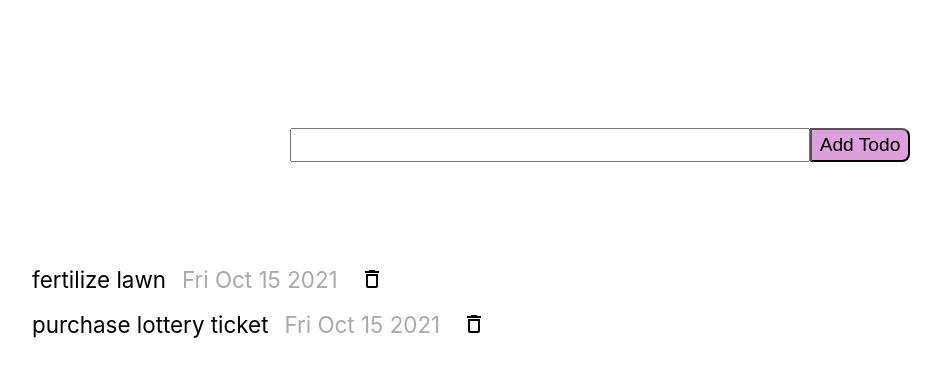
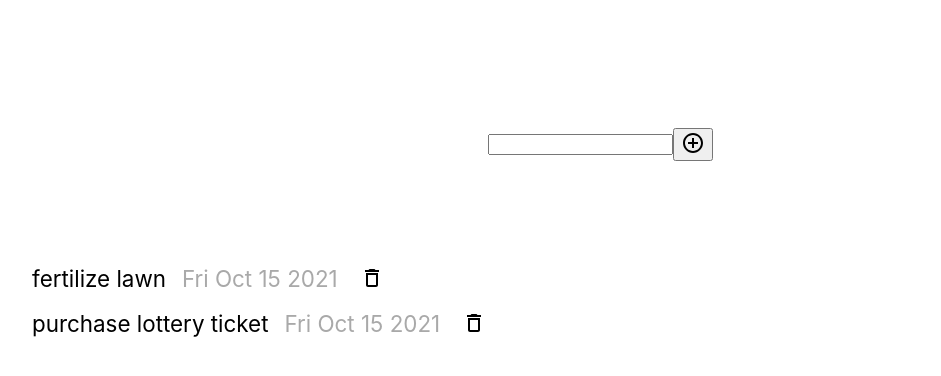
Before and after one commit to algojedi/todo-list-viper, a React (Create React App) app: page / in a window 1280 px wide. Shown: the top 376 px of the page, without its empty margins (40-981 px from the left). Built offline with nearby package versions, Linux system fonts and the light colour scheme.

Commit message:
making molecules, blocks, and pages

```diff
--- a/src/App.tsx
+++ b/src/App.tsx
@@ -1,8 +1,7 @@
 import React from 'react';
 import './App.css';
 import { Header } from './components/header/Header';
-import { InputTodo } from './components/input-todo/InputTodo';
-import { TodoList } from './components/todos-list/TodoList';
+import { TodoPage } from './components/pages/todo-page/TodoPage';
 import { TodosProvider } from './contexts/TodoContext';
 
 function App() {
@@ -10,8 +9,7 @@ function App() {
     <div className="App">
       <Header />
       <TodosProvider>
-        <InputTodo />
-        <TodoList />
+        <TodoPage />
       </TodosProvider>
     </div>
   );
--- a/src/components/atoms/button/Button.tsx
+++ b/src/components/atoms/button/Button.tsx
@@ -6,7 +6,7 @@ import Icon, { IconProps } from '../icon';
 
 export type ButtonSizeType = 'Large' | 'Medium' | 'Small'
 export type ButtonTypeType = 'TextIcon' | 'Text' | 'Icon'
-export type ButtonStyleType = 'Square' | 'Pill' | 'Rounded'
+export type ButtonStyleType = 'Square' | 'RightRounded' | 'Rounded'
 export type ButtonButtonTypeType = 'button' | 'submit' | 'reset';
 
 export const defaultProps = {
@@ -18,10 +18,6 @@ export const defaultProps = {
 		align: 'Center',
 		style: 'Default',
 	} as TextProps,
-	icon: {
-		asset: 'Add',
-		style: 'Grey',
-	} as IconProps,
 };
 
 export type ButtonProps = {
@@ -52,6 +48,7 @@ const Button: React.FC<ButtonProps> = ({
 
 	let contentView;
 
+	console.log({icon})
 	switch (type) {
 		case 'TextIcon':
 			contentView = (
@@ -84,7 +81,7 @@ const Button: React.FC<ButtonProps> = ({
 			);
 			break;
 	}
-
+	console.log({ contentView })
 	return (
 		<button
 			disabled={disabled}
--- a/src/components/atoms/icon/Icon.tsx
+++ b/src/components/atoms/icon/Icon.tsx
@@ -5,11 +5,11 @@ import { ReactComponent as DeleteIcon } from '../../../resources/icons/delete.sv
 import { ReactComponent as PlusIcon } from '../../../resources/icons/plus.svg';
 
 export type IconAssetType = 'Delete' | 'Add'
-export type IconStyleType = 'Grey' | 'Green' | 'Blue' | 'Red'
+export type IconStyleType = 'Default' | 'Green' | 'Blue' | 'Red'
 
 export const defaultProps = {
 	asset: 'Card' as IconAssetType,
-	style: 'Grey' as IconStyleType,
+	style: 'Default' as IconStyleType,
 };
 
 export type IconProps = {
--- a/src/components/atoms/text-input/TextInput.tsx
+++ b/src/components/atoms/text-input/TextInput.tsx
@@ -8,7 +8,7 @@ export type TextInputTypeType = 'Text' | 'Password' | 'Username'
 export type TextInputStyleType = 'Default' | 'Grey' | 'Red'
 
 export const defaultProps = {
-	type: 'Default' as TextInputTypeType,
+	type: 'Text' as TextInputTypeType,
 	style: 'Default' as TextInputStyleType,
 	text: {
 		align: 'Left',
--- /dev/null
+++ b/src/components/blocks/input-todo/InputTodo.tsx
@@ -0,0 +1,33 @@
+import React, { useContext, useState } from 'react'
+import { TodoContext } from '../../../contexts/TodoContext'
+import { TodoEntry, TodoEntryProps } from '../../molecules/todo-entry/TodoEntry'
+import styles from './InputTodo.module.scss'
+
+
+export type InputTodoProps = {
+	todoEntry? : TodoEntryProps
+}
+
+export const defaultProps: InputTodoProps = {
+	todoEntry : {
+
+	}
+}
+
+export const InputTodo: React.FC<InputTodoProps> = (
+	todoEntry,
+
+) => {
+	const [input, setInput] = useState('')
+	const { addTodo } = useContext(TodoContext)
+	const handleClick = () => {
+		if (input === '') return
+		addTodo(input)
+		setInput('')
+	}
+	return (
+		<section className={styles.container}>
+			<TodoEntry {...todoEntry} />
+		</section>
+	);
+}
--- a/src/components/input-todo/InputTodo.tsx
+++ /dev/null
@@ -1,25 +0,0 @@
-import React, { useContext, useState } from 'react'
-import { TodoContext } from '../../contexts/TodoContext'
-import styles from './InputTodo.module.scss'
-
-
-type InputTodoProps = {
-
-}
-
-export const InputTodo: React.FC<InputTodoProps> = () => {
-	const [input, setInput] = useState('')
-	const { addTodo } = useContext(TodoContext)
-	const handleClick = () => {
-		if (input === '') return
-		addTodo(input)
-		setInput('')
-	}
-	return (
-		<section className={styles.container}>
-				<input className={styles.todo_input} value={input}
-					onChange={(e) => setInput(e.target.value)} type="text" />
-				<button className={styles.submit_btn} onClick={handleClick}>Add Todo</button>
-		</section>
-	);
-}
--- /dev/null
+++ b/src/components/molecules/todo-entry/TodoEntry.tsx
@@ -0,0 +1,46 @@
+import React from 'react'
+import Button, { ButtonProps } from '../../atoms/button/Button';
+import TextInput, { TextInputProps } from '../../atoms/text-input/TextInput';
+import styles from './TodoEntry.module.scss'
+import { defaultProps as textInputDefaultProps } from '../../atoms/text-input/TextInput'
+import { defaultProps as buttonDefaultProps } from '../../atoms/button/Button'
+import { IconProps } from '../../atoms/icon';
+
+export type TodoEntryProps = {
+	button?: ButtonProps;
+	input?: TextInputProps;
+}
+
+export const defaultProps: TodoEntryProps = {
+	input: {
+		...textInputDefaultProps
+	},
+	button: {
+		...buttonDefaultProps,
+		size: 'Large',
+		type: 'TextIcon',
+		style: 'RightRounded',
+		onButtonClicked: () => { console.log('button clicked!')},
+		icon: {
+			asset: 'Add',
+			style: 'Default',
+		} as IconProps,
+	}
+}
+export const TodoEntry: React.FC<TodoEntryProps> = ({
+	input,
+	button
+}) => {
+	return (
+		<>
+			<TextInput className={styles.text_input} {...input}/>
+			<Button className={styles.button} {...button} />
+		</>
+	);
+}
+
+TodoEntry.defaultProps = defaultProps
+
+			// <input className={styles.todo_input} value={input}
+			// 	onChange={(e) => setInput(e.target.value)} type="text" />
+			// <button className={styles.submit_btn} onClick={handleClick}>Add Todo</button>
--- /dev/null
+++ b/src/components/pages/todo-page/TodoPage.tsx
@@ -0,0 +1,16 @@
+import React from 'react'
+import { InputTodo } from '../../blocks/input-todo/InputTodo'
+import { TodoList } from '../../todos-list/TodoList'
+
+export type TodoPageProps = {
+
+}
+
+export const TodoPage: React.FC<TodoPageProps> = () => {
+		return (
+			<>
+        <InputTodo />
+        <TodoList />
+			</>
+		)
+}
```
Also changed, not shown: src/components/atoms/button/Button.module.scss (added), src/components/blocks/input-todo/InputTodo.module.scss (renamed from src/components/input-todo/InputTodo.module.scss), src/components/molecules/todo-entry/TodoEntry.module.scss (added).
